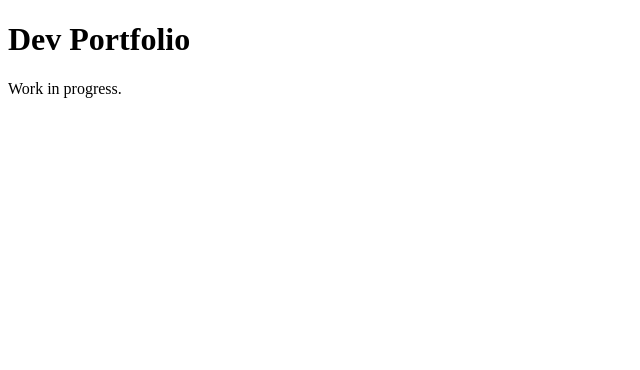
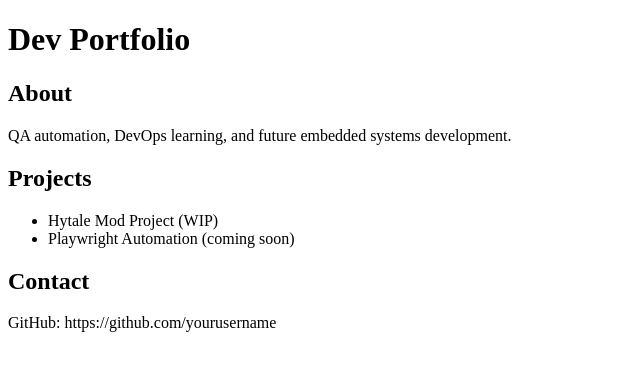
Before and after one commit to CrunchyByte/dev-porfolio, a plain HTML site: page index.html in a window 1280 px wide. Shown: the whole page, without its empty margins (0-640 px from the left). Drawn offline with Linux system fonts and the light colour scheme.

Commit message:
Update index.html

```diff
--- a/index.html
+++ b/index.html
@@ -5,6 +5,17 @@
 </head>
 <body>
   <h1>Dev Portfolio</h1>
-  <p>Work in progress.</p>
+
+  <h2>About</h2>
+  <p>QA automation, DevOps learning, and future embedded systems development.</p>
+
+  <h2>Projects</h2>
+  <ul>
+    <li>Hytale Mod Project (WIP)</li>
+    <li>Playwright Automation (coming soon)</li>
+  </ul>
+
+  <h2>Contact</h2>
+  <p>GitHub: https://github.com/yourusername</p>
 </body>
 </html>
```
